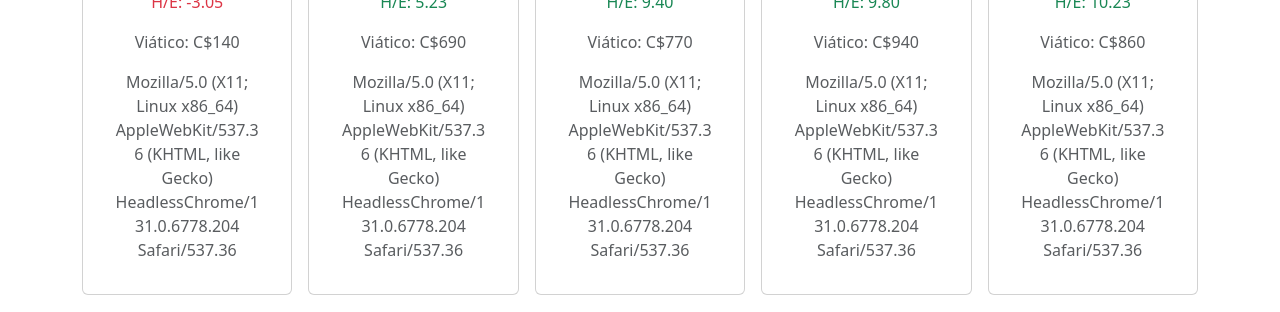
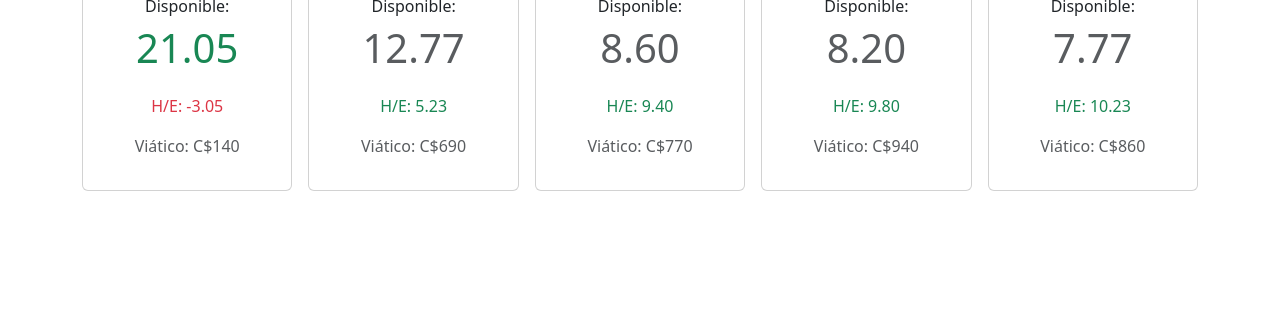
Before and after one commit to darrelmasis/ai, a React (Vite) app: page / in a window 1280 px wide. Shown: the part 391-703 px from the top of the page. Built offline with nearby package versions, Linux system fonts and the light colour scheme.

Commit message:
Elimina el deviceId

```diff
--- a/src/App.jsx
+++ b/src/App.jsx
@@ -60,10 +60,6 @@ function App() {
                     <Card.Text>
                       <span className='text-muted'>Viático:  C${parseInt(employee.viatic)}</span>
                     </Card.Text>
-
-                    <Card.Text>
-                      <span className='text-muted'>{deviceId}</span>
-                    </Card.Text>
                   </Card.Body>
                 </Card>
               </Col>
```
